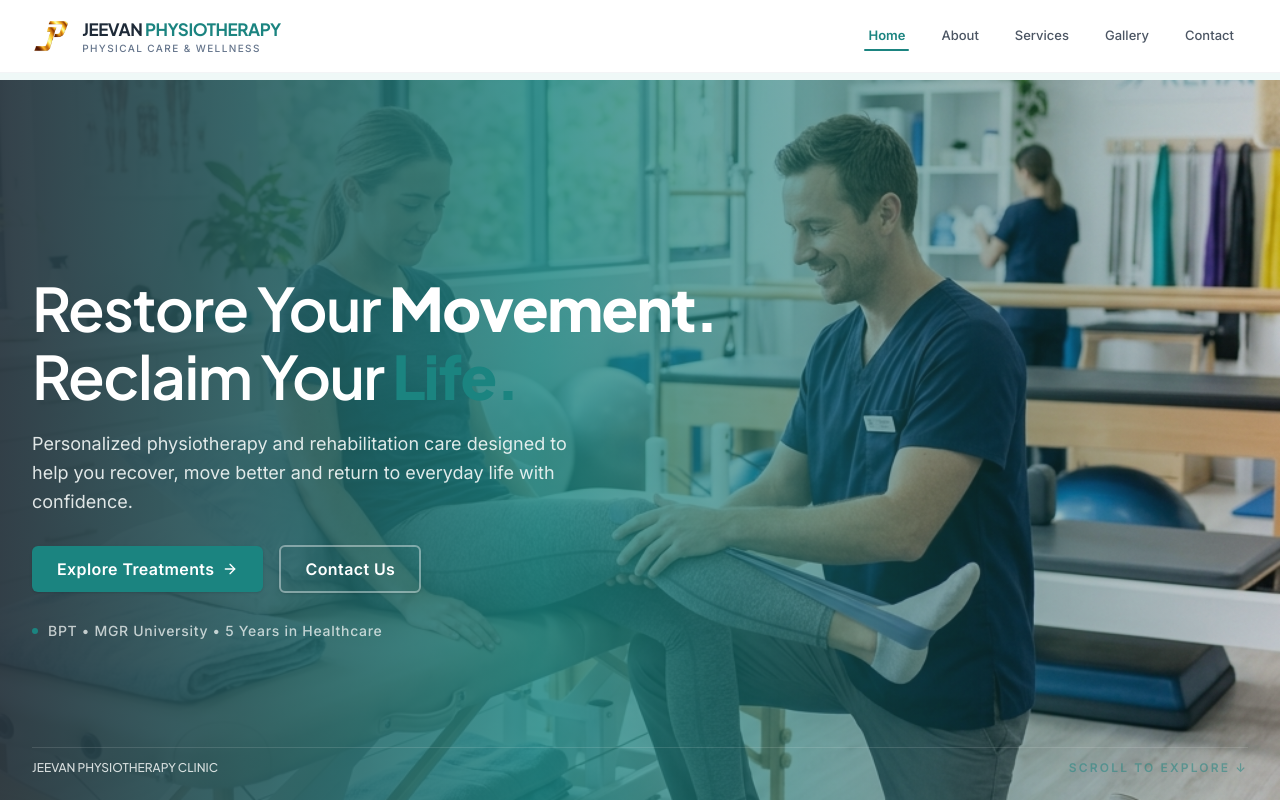
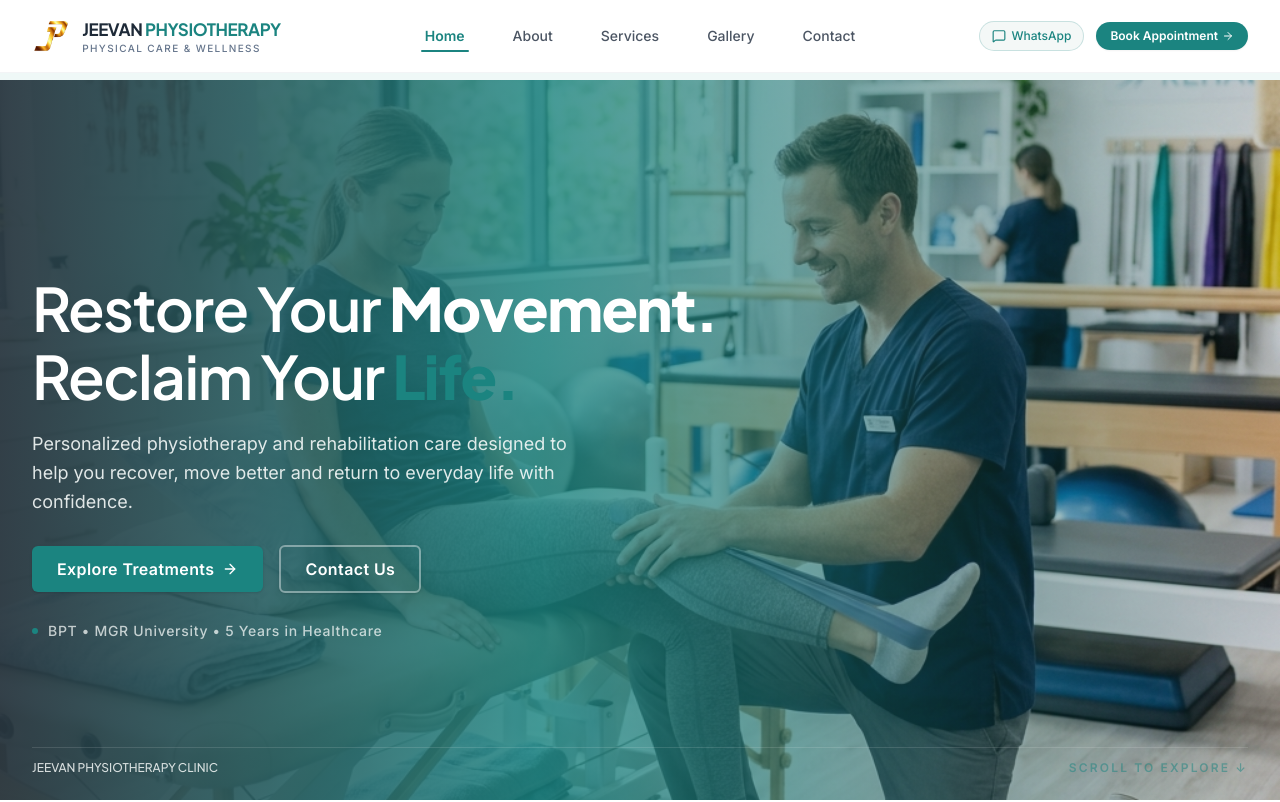
Before and after one commit to logeshraja-06/Jeevan-Clinic-demo, a React (Vite) app: page / in a window 1280 px wide. Shown: the top 802 px of the page. Built offline with nearby package versions, Linux system fonts and the light colour scheme.

Commit message:
navbar changes issue

```diff
--- a/src/components/layout/Navbar.jsx
+++ b/src/components/layout/Navbar.jsx
@@ -1,8 +1,10 @@
 import React, { useState, useEffect } from 'react';
 import { Link, useLocation } from 'react-router-dom';
 import { motion, AnimatePresence } from 'framer-motion';
-import { Menu, X } from 'lucide-react';
+import { Menu, X, MessageSquare, ArrowRight } from 'lucide-react';
 import { Container } from '../common/Container';
+import { clinicData } from '../../data/clinic';
+import { createWhatsAppLink } from '../../utils/helpers';
 
 export const Navbar = () => {
   const [isScrolled, setIsScrolled] = useState(false);
@@ -35,7 +37,8 @@ export const Navbar = () => {
     >
       <Container>
         <div className="flex items-center justify-between min-h-[40px] md:min-h-[44px]">
-          {/* Brand Wordmark & Logo - Optical Alignment */}
+          {/* Left Zone: Brand Logo & Wordmark */}
+          <div className="flex items-center justify-start flex-1 min-w-0">
             <Link
               to="/"
               className="flex items-center gap-2.5 sm:gap-3 group select-none shrink-0"
@@ -47,24 +50,26 @@ export const Navbar = () => {
                 className="h-7 sm:h-8 md:h-8.5 w-auto object-contain transition-transform duration-300 group-hover:scale-[1.03]"
               />
               <div className="flex flex-col justify-center">
-              <span className="font-heading text-sm sm:text-[15px] md:text-[17px] font-bold text-[#1E2A38] tracking-tight group-hover:text-[#1B8480] transition-colors leading-tight">
+                <span className="font-heading text-sm sm:text-[15px] md:text-[17px] font-bold text-[#1E2A38] tracking-tight group-hover:text-[#1B8480] transition-colors leading-tight whitespace-nowrap">
                   JEEVAN <span className="text-[#1B8480]">PHYSIOTHERAPY</span>
                 </span>
-              <span className="font-body text-[9px] sm:text-[10px] font-medium tracking-[0.14em] text-[#64748B] uppercase leading-none mt-0.5">
+                <span className="font-body text-[9px] sm:text-[10px] font-medium tracking-[0.14em] text-[#64748B] uppercase leading-none mt-0.5 whitespace-nowrap">
                   Physical Care & Wellness
                 </span>
               </div>
             </Link>
+          </div>
 
-          {/* Desktop Navigation Links */}
-          <nav className="hidden md:flex items-center gap-1.5 lg:gap-2 font-body">
+          {/* Center Zone: Perfectly Centered Navigation Links */}
+          <nav className="hidden md:flex items-center justify-center flex-1 font-body">
+            <div className="flex items-center gap-2 lg:gap-4 xl:gap-6">
               {navLinks.map((link) => {
                 const isActive = location.pathname === link.path;
                 return (
                   <Link
                     key={link.name}
                     to={link.path}
-                  className={`px-3.5 py-1.5 text-xs lg:text-[13px] font-medium transition-colors duration-200 relative rounded-md ${
+                    className={`px-2.5 lg:px-3 py-1.5 text-xs lg:text-[13px] xl:text-sm font-medium transition-colors duration-200 relative rounded-md whitespace-nowrap ${
                       isActive
                         ? 'text-[#1B8480] font-semibold'
                         : 'text-[#4B5563] hover:text-[#1B8480] hover:bg-[#F4F8F7]/70'
@@ -74,17 +79,40 @@ export const Navbar = () => {
                     {isActive && (
                       <motion.div
                         layoutId="activeNavIndicator"
-                      className="absolute bottom-0 left-2.5 right-2.5 h-[2px] bg-[#1B8480] rounded-full"
+                        className="absolute bottom-0 left-2 right-2 h-[2px] bg-[#1B8480] rounded-full"
                         transition={{ type: 'spring', stiffness: 380, damping: 30 }}
                       />
                     )}
                   </Link>
                 );
               })}
+            </div>
           </nav>
 
+          {/* Right Zone: Secondary Action CTAs */}
+          <div className="hidden md:flex items-center justify-end flex-1 gap-2.5 lg:gap-3 shrink-0">
+            <a
+              href={createWhatsAppLink(clinicData.whatsapp, "Hello! I would like to inquire about booking an appointment.")}
+              target="_blank"
+              rel="noopener noreferrer"
+              className="inline-flex items-center gap-1.5 px-3 py-1.5 text-xs font-medium text-[#1B8480] hover:text-[#14514F] bg-[#F4F8F7] hover:bg-[#1B8480]/10 rounded-full border border-[#1B8480]/20 transition-colors shrink-0"
+              aria-label="Chat on WhatsApp"
+            >
+              <MessageSquare className="w-3.5 h-3.5 text-[#1B8480]" />
+              <span className="hidden xl:inline font-medium">WhatsApp</span>
+            </a>
+
+            <Link
+              to="/contact"
+              className="inline-flex items-center gap-1 px-3.5 py-1.5 text-xs font-semibold text-white bg-[#1B8480] hover:bg-[#14514F] rounded-full shadow-xs hover:shadow transition-all group shrink-0"
+            >
+              <span className="whitespace-nowrap">Book Appointment</span>
+              <ArrowRight className="w-3 h-3 transition-transform duration-200 group-hover:translate-x-0.5" />
+            </Link>
+          </div>
+
           {/* Mobile Hamburger Button */}
-          <div className="flex md:hidden items-center gap-1.5">
+          <div className="flex md:hidden items-center justify-end">
             <button
               onClick={() => setIsMobileMenuOpen(!isMobileMenuOpen)}
               className="p-1.5 rounded-lg text-[#1E2A38] hover:bg-gray-100 focus:outline-none transition-colors"
@@ -110,7 +138,7 @@ export const Navbar = () => {
             transition={{ duration: 0.2, ease: 'easeInOut' }}
             className="md:hidden bg-white border-b border-gray-200 overflow-hidden font-body shadow-lg"
           >
-            <Container className="py-3.5 space-y-2">
+            <Container className="py-3.5 space-y-3">
               <div className="flex flex-col space-y-1">
                 {navLinks.map((link) => {
                   const isActive = location.pathname === link.path;
@@ -130,6 +158,28 @@ export const Navbar = () => {
                   );
                 })}
               </div>
+
+              {/* Mobile Action CTAs */}
+              <div className="pt-3 border-t border-gray-100 flex flex-col gap-2">
+                <a
+                  href={createWhatsAppLink(clinicData.whatsapp, "Hello! I would like to inquire about booking an appointment.")}
+                  target="_blank"
+                  rel="noopener noreferrer"
+                  onClick={() => setIsMobileMenuOpen(false)}
+                  className="flex items-center justify-center gap-2 w-full py-2 text-xs font-semibold text-[#1B8480] bg-[#F4F8F7] rounded-lg border border-[#1B8480]/20"
+                >
+                  <MessageSquare className="w-3.5 h-3.5" />
+                  <span>WhatsApp Inquiry</span>
+                </a>
+                <Link
+                  to="/contact"
+                  onClick={() => setIsMobileMenuOpen(false)}
+                  className="flex items-center justify-center gap-1.5 w-full py-2 text-xs font-semibold text-white bg-[#1B8480] rounded-lg"
+                >
+                  <span>Book Appointment</span>
+                  <ArrowRight className="w-3.5 h-3.5" />
+                </Link>
+              </div>
             </Container>
           </motion.div>
         )}
```
Lines whose indentation alone changed are shown as unchanged.
